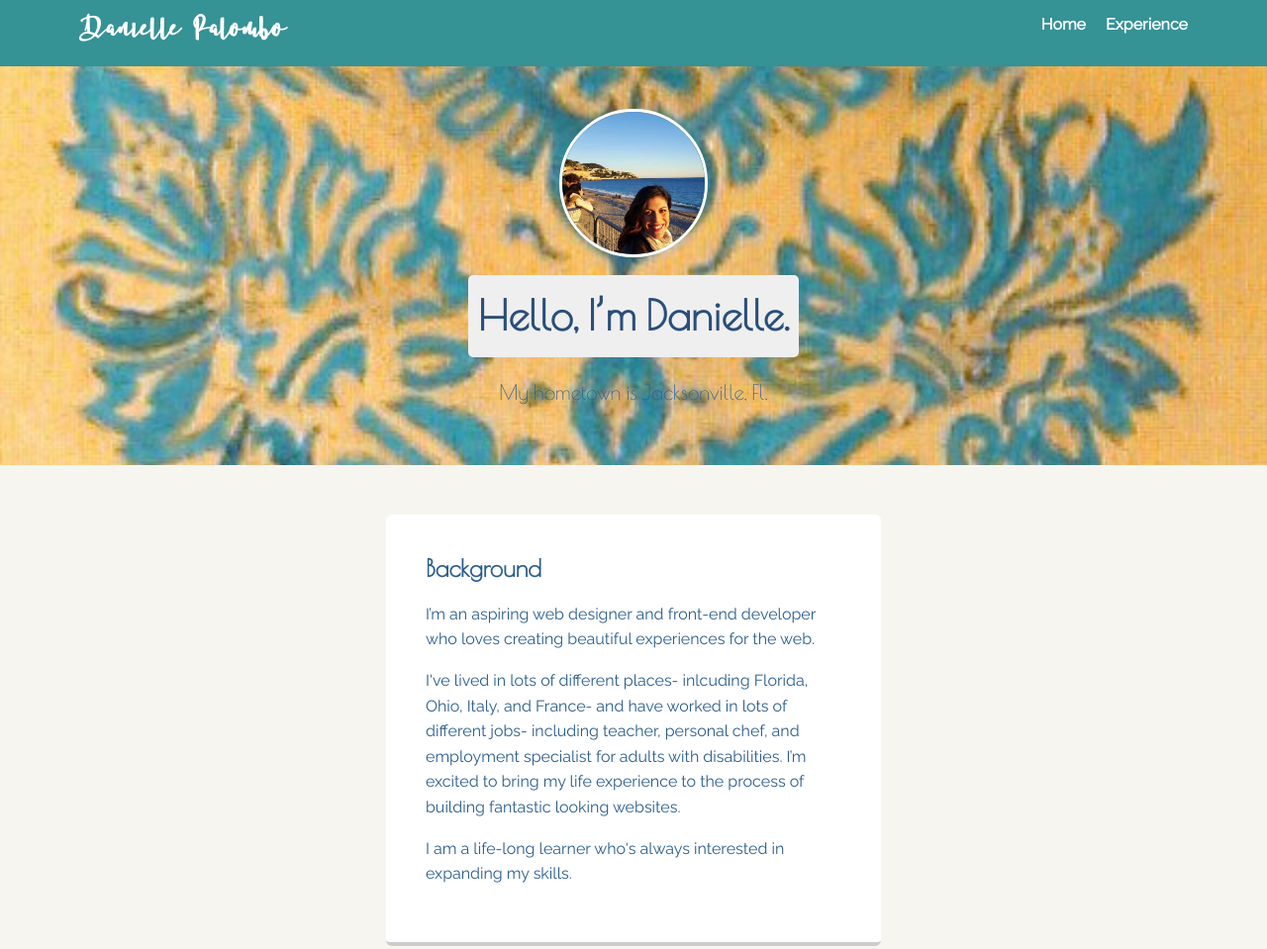
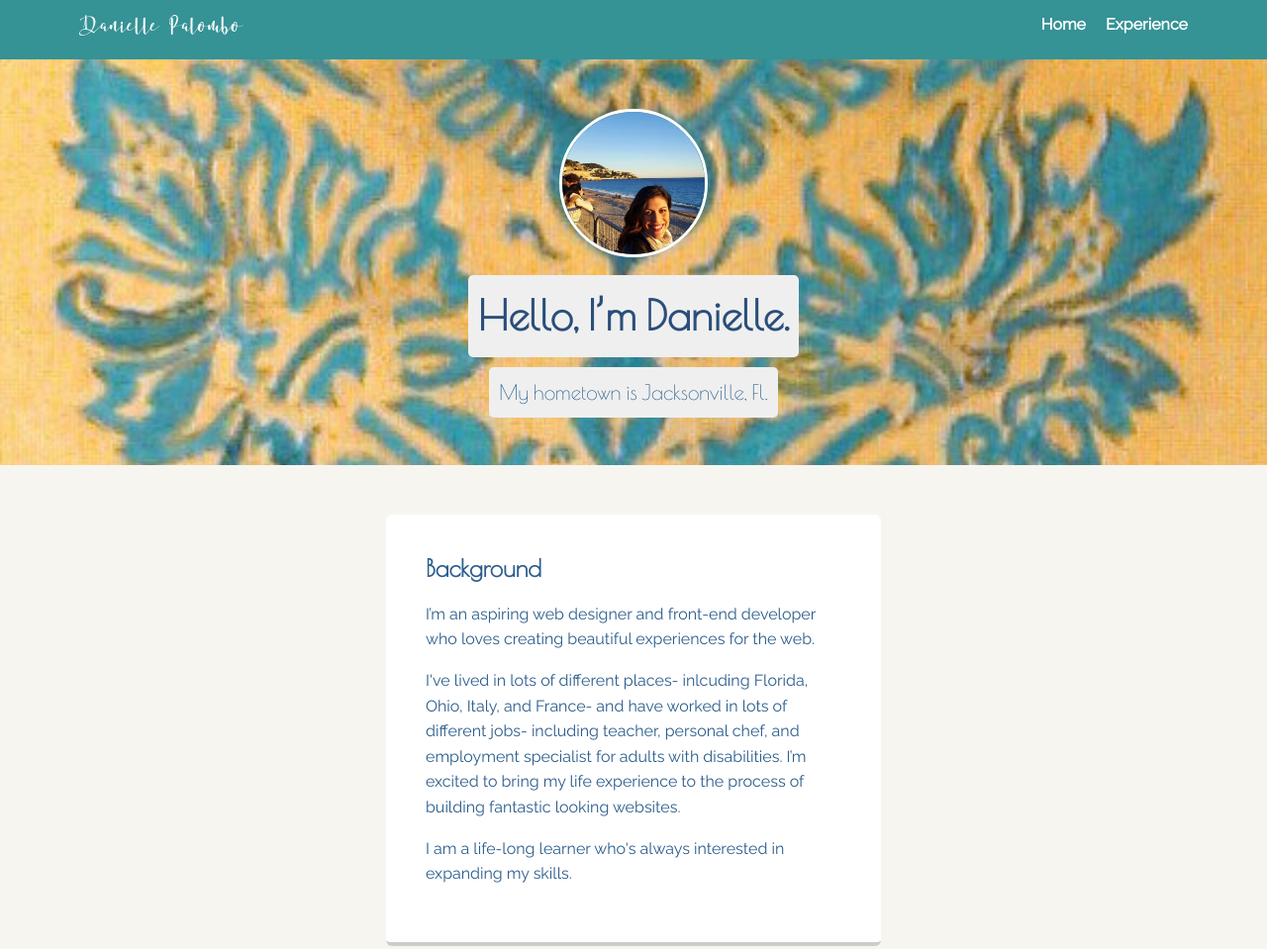
Before and after one commit to daniellep-e/Personal-Portfolio, a plain HTML site: page index.html in a window 1280 px wide. Shown: the top 959 px of the page at 99% size. Drawn offline with nearby package versions, Linux system fonts and the light colour scheme; a web font is replaced by a local one.

Commit message:
Adjusted name size and weight

```diff
--- a/styles.css
+++ b/styles.css
@@ -61,7 +61,8 @@ a:hover {
     margin-right: auto;
     color: white;
     font-family: 'ramsteinzregular', cursive;
-    font-size: 1.9em;
+    font-weight: 100;
+    font-size: 1.5em;
 }
 .nav li {
   padding: 5px 10px 10px 10px;
@@ -106,7 +107,7 @@ header .profile-image:hover {
   margin: 10px auto;
 }
 .location {
-  background-color: #ff00;
+  background-color: #efefef;
   color: #2B5D8C;
 }
 .card {
```
Also changed, not shown: index.html (+2 -0 lines).
